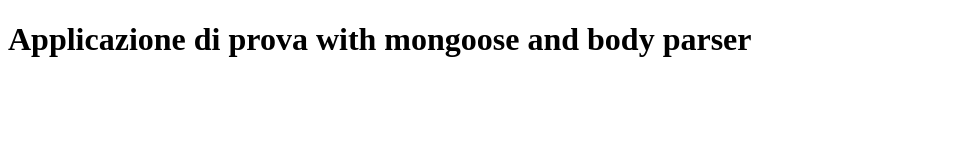
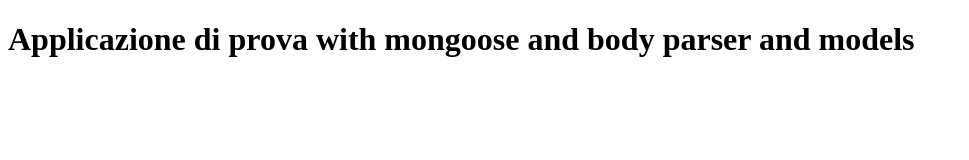
Before and after one commit to szwork2013/prova, a website: page public/index.html in a window 1280 px wide. Shown: the whole page, without its empty margins (0-969 px from the left). Drawn offline with Linux system fonts and the light colour scheme.

Commit message:
index modified

```diff
--- a/public/index.html
+++ b/public/index.html
@@ -5,7 +5,7 @@
     <title></title>
 </head>
 <body>
-    <h1>Applicazione di prova with mongoose and body parser</h1>
+    <h1>Applicazione di prova with mongoose and body parser and models</h1>
 
 </body>
 </html>
```
